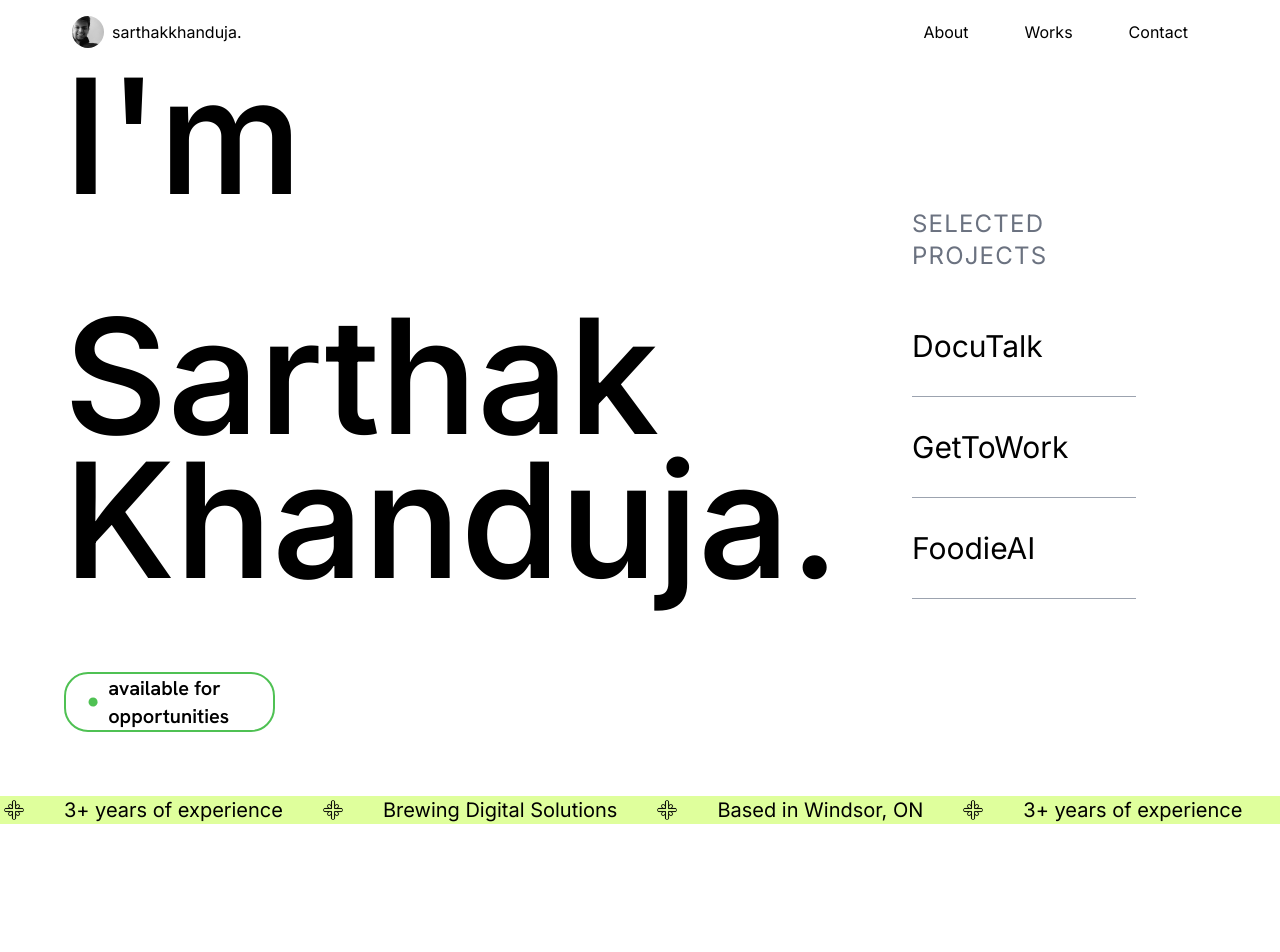
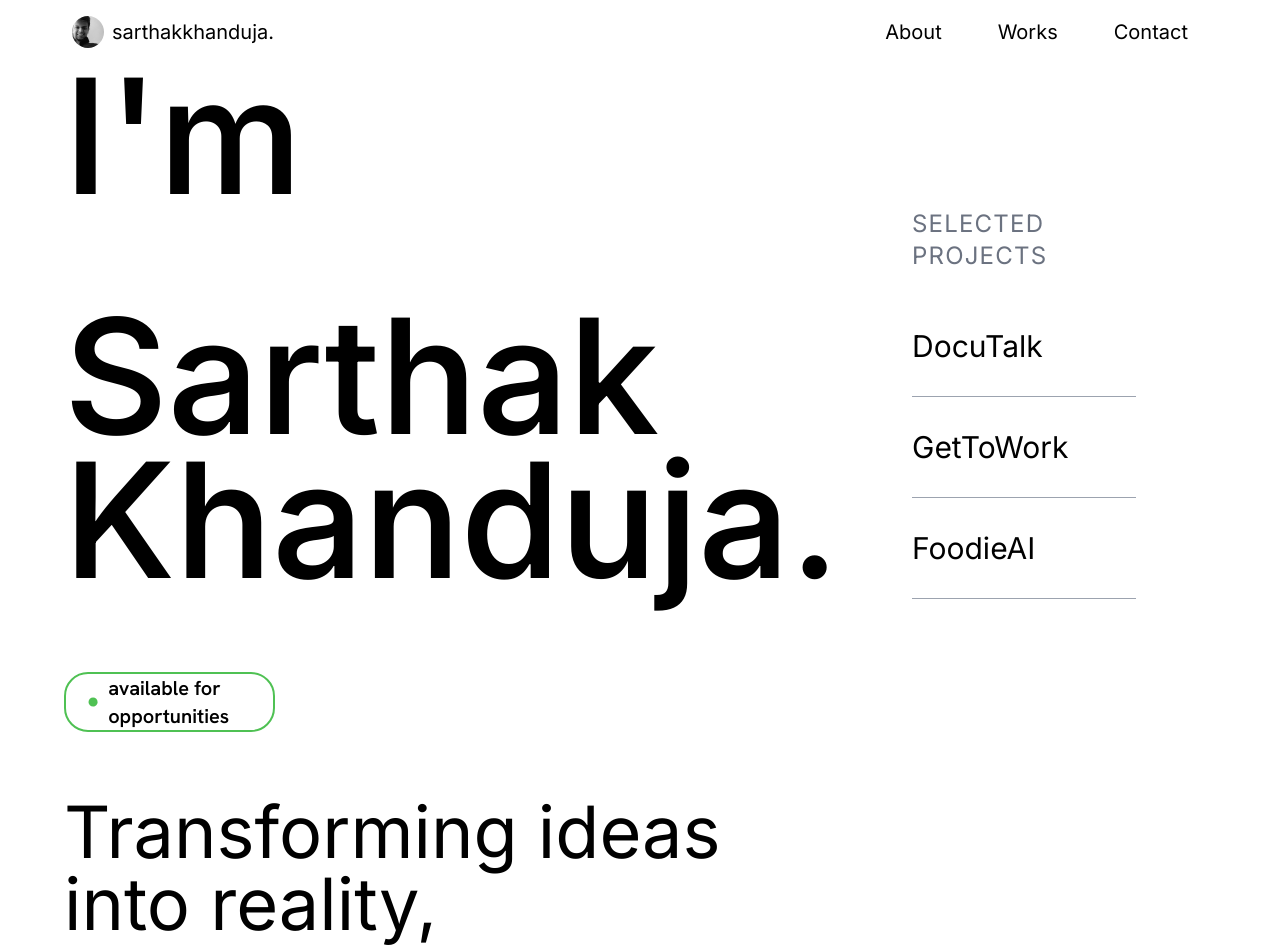
Before and after one commit to sarthakkhanduja/portfolio, a React (Vite) app in the folder client/: page /#/ in a window 1280 px wide. Shown: the top 952 px of the page. Before the commit the page ends 824 px from the top, so only its background shows below. Built offline with nearby package versions, Linux system fonts and the light colour scheme.

Commit message:
Added hero text

```diff
--- a/client/index.html
+++ b/client/index.html
@@ -2,7 +2,7 @@
 <html lang="en">
   <head>
     <meta charset="UTF-8" />
-    <!-- <link rel="icon" type="image/svg+xml" href="/vite.svg" /> -->
+    <link rel="icon" href="./src/assets/me.jpg" />
     <meta name="viewport" content="width=device-width, initial-scale=1.0" />
     <title>Sarthak Khanduja</title>
 
@@ -16,6 +16,11 @@
     <link rel="preconnect" href="https://fonts.gstatic.com" crossorigin>
     <link href="https://fonts.googleapis.com/css2?family=Hanken+Grotesk:ital,wght@0,100..900;1,100..900&family=Inter:ital,opsz,wght@0,14..32,100..900;1,14..32,100..900&display=swap" rel="stylesheet">
 
+    <!-- Coding Font -->
+    <link rel="preconnect" href="https://fonts.googleapis.com">
+    <link rel="preconnect" href="https://fonts.gstatic.com" crossorigin>
+    <link href="https://fonts.googleapis.com/css2?family=Source+Code+Pro:ital,wght@0,200..900;1,200..900&display=swap" rel="stylesheet">
+
   </head>
   <body>
     <div id="root"></div>
--- a/client/src/components/Home.tsx
+++ b/client/src/components/Home.tsx
@@ -10,19 +10,19 @@ function Home() {
             {/* Navbar */}
             <div className="h-24 w-full py-4 px-16 flex flex-row">
                 <div className="w-1/2 flex justify-start">
-                    <div className="flex flex-row justify-center items-center">
+                    <div className="h-full flex flex-row justify-center items-center cursor-pointer">
                         <img src={myPicture} className="h-8 w-8 rounded-full object-cover mx-2" alt="My Picture"/>
-                        <h5 className="font-display">sarthakkhanduja.</h5>
+                        <h5 className="font-display text-xl">sarthakkhanduja.</h5>
                     </div>
                 </div>
-                <div className="w-1/2 flex-row flex justify-end items-center font-2xl">
-                    <div className="px-4 h-3/5 font-display rounded-3xl hover:bg-gray-800 hover:text-white transition duration-200 ease-in-out cursor-pointer flex items-center mx-3">
+                <div className="w-1/2 flex-row flex justify-end items-center">
+                    <div className="px-4 text-xl h-3/5 font-display rounded-3xl hover:bg-gray-800 hover:text-white transition duration-200 ease-in-out cursor-pointer flex items-center mx-3">
                         About
                     </div>
-                    <div className="px-4 h-3/5 font-display rounded-3xl hover:bg-gray-800 hover:text-white transition duration-200 ease-in-out cursor-pointer flex items-center mx-3">
+                    <div className="px-4 text-xl h-3/5 font-display rounded-3xl hover:bg-gray-800 hover:text-white transition duration-200 ease-in-out cursor-pointer flex items-center mx-3">
                         Works
                     </div>
-                    <div className="px-4 h-3/5 font-display rounded-3xl hover:bg-gray-800 hover:text-white transition duration-200 ease-in-out cursor-pointer flex items-center mx-3">
+                    <div className="px-4 text-xl h-3/5 font-display rounded-3xl hover:bg-gray-800 hover:text-white transition duration-200 ease-in-out cursor-pointer flex items-center mx-3">
                         Contact
                     </div>
                 </div>
@@ -35,9 +35,15 @@ function Home() {
                         <p className="text-[10rem] font-display font-custom">I'm Sarthak</p>
                         <p className="text-[10rem] font-display font-custom -mt-24">Khanduja.</p>
                     </div>
-                    <div className="w-[30%] flex flex-row justify-start items-center border-2 border-[#4FC153] rounded-3xl transition-colors duration-300 ease-in-out hover:bg-green-50">
+                    <div className="w-[30%] flex flex-row justify-start items-center border-2 border-[#4FC153] rounded-3xl transition-colors duration-300 ease-in-out hover:bg-green-100 hover:cursor-default">
                         <Lottie animationData={blinkingAnimation} loop={true} autoplay={true} className="h-8 w-8 ml-4" />
                         <p className="text-xl font-grotesk font-custom ml-1">available for opportunities</p>
+                    </div>
+                    <div className="mt-16">
+                        <p className="text-7xl font-display">Transforming ideas into reality,</p>
+                        {/* <p className="text-7xl font-display mt-4">one line of <span className="bg-gray-600 text-red-400 text-6xl rounded-2xl px-2 font-mono">{`<code>`}</span> at a time.</p> */}
+                        <p className="text-7xl font-display mt-4">one line of code at a time.</p>
+
                     </div>
 
                 </div>
@@ -67,7 +73,7 @@ function Home() {
 
             {/* Footer Marquee */}
             <div className="h-20 w-full bg-[#DFFF9C] flex justify-center items-center">
-                <Marquee className="flex flex-row font-display justify-between text-xl font-bold" autoFill={true}>
+                <Marquee className="flex flex-row font-display justify-between text-2xl font-bold" autoFill={true}>
                     <p className="px-8">Based in Windsor, ON</p>
                     <img src={bulletImg} className="h-5 w-5 rounded-full object-cover mx-2" alt="Bullet"/>
                     <p className="px-8">3+ years of experience</p>
--- a/client/tailwind.config.js
+++ b/client/tailwind.config.js
@@ -51,6 +51,7 @@ export default {
     fontFamily: {
       display: ["Inter", ...defaultTheme.fontFamily.sans],
       grotesk: ["Hanken Grotesk", ...defaultTheme.fontFamily.sans],
+      mono: ["Source Code Pro", ...defaultTheme.fontFamily.sans],
     },
     fontWeight: {
       custom: "550",
```
